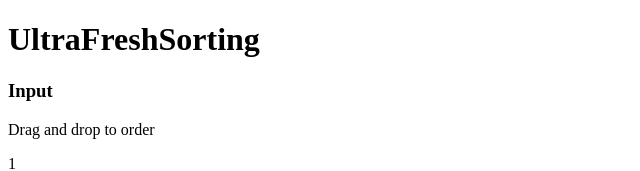
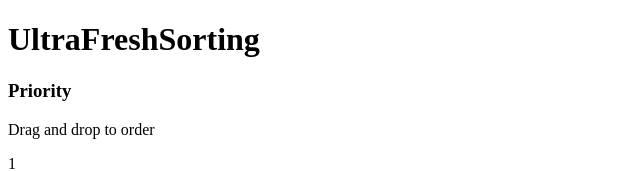
Before and after one commit to rqbazan/ultra-fresh-sorting, a Next.js app: page / in a window 1280 px wide. Shown: the top 171 px of the page, without its empty margins (0-640 px from the left). Built offline with nearby package versions, Linux system fonts and the light colour scheme.

Commit message:
fix typo

```diff
--- a/src/components/sort-viewer.js
+++ b/src/components/sort-viewer.js
@@ -48,7 +48,7 @@ export function SortViewer() {
         <h1 className="italic">UltraFreshSorting</h1>
       </header>
       <div className="flex flex-col md:flex-row">
-        <SorterSection title="Input" subtitle="Drag and drop to order ">
+        <SorterSection title="Priority" subtitle="Drag and drop to order ">
           {priorityList?.length > 0 && (
             <div className="flex flex-col">
               <PriorityList
```
